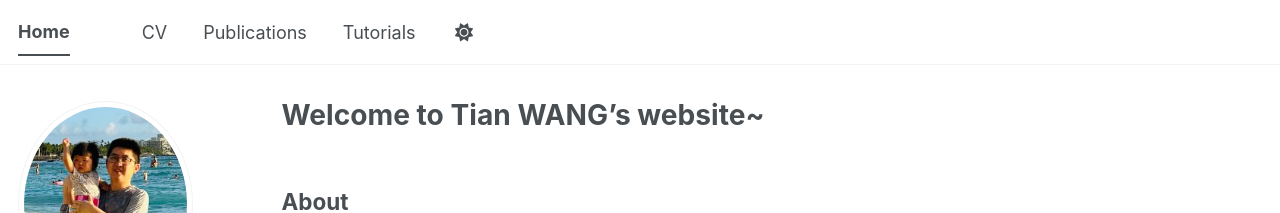
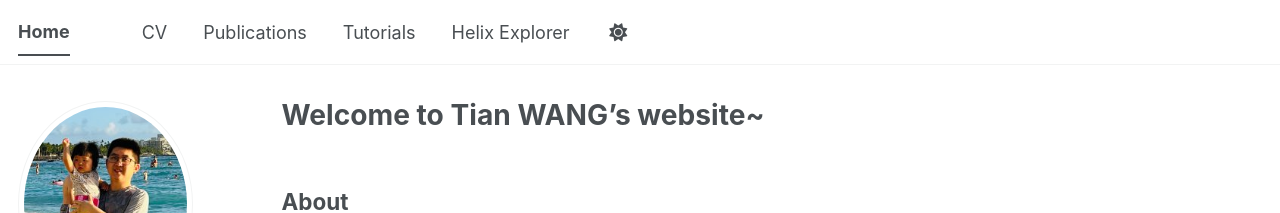
Before and after one commit to tw2469/tw2469.github.io, a Jekyll site: the page built from _pages/about.md, in a window 1280 px wide. Shown: the top 213 px of the page. Built offline with Jekyll 4.4.1, drawn with Linux system fonts in a browser that asks for light colours; some web fonts are replaced; a script bundle is joined from its source files by our own code; library files that are not in the unit come from our copies.

Commit message:
helix explorer

```diff
--- a/_data/navigation.yml
+++ b/_data/navigation.yml
@@ -24,6 +24,9 @@ main:
   - title: "Tutorials"
     url: /teaching/
 
+  - title: "Helix Explorer"
+    url: "https://tw2469.github.io/bbl-helix-explorer/"
+
 #  - title: "Portfolio"
 #    url: /portfolio/
 
```
